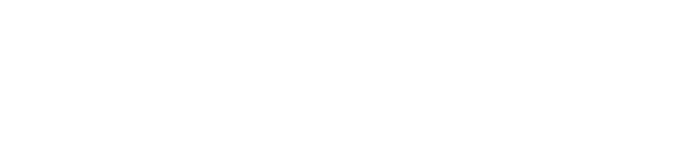
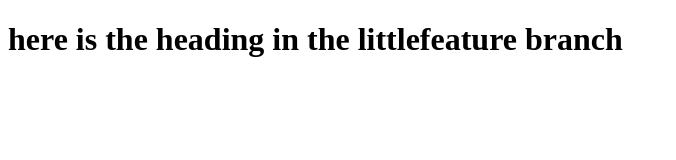
Before and after one commit to anand639/bg-generator, a plain HTML site: page index.html in a window 1280 px wide. Shown: the whole page, without its empty margins (0-676 px from the left). Drawn offline with Linux system fonts and the light colour scheme.

Commit message:
we are in the little feature branch

```diff
--- a/index.html
+++ b/index.html
@@ -6,6 +6,7 @@
     <title>just a tile</title>
 </head>
 <body>
+    <h1>here is the heading in the littlefeature branch</h1>
 
 </body>
 </html>
```
